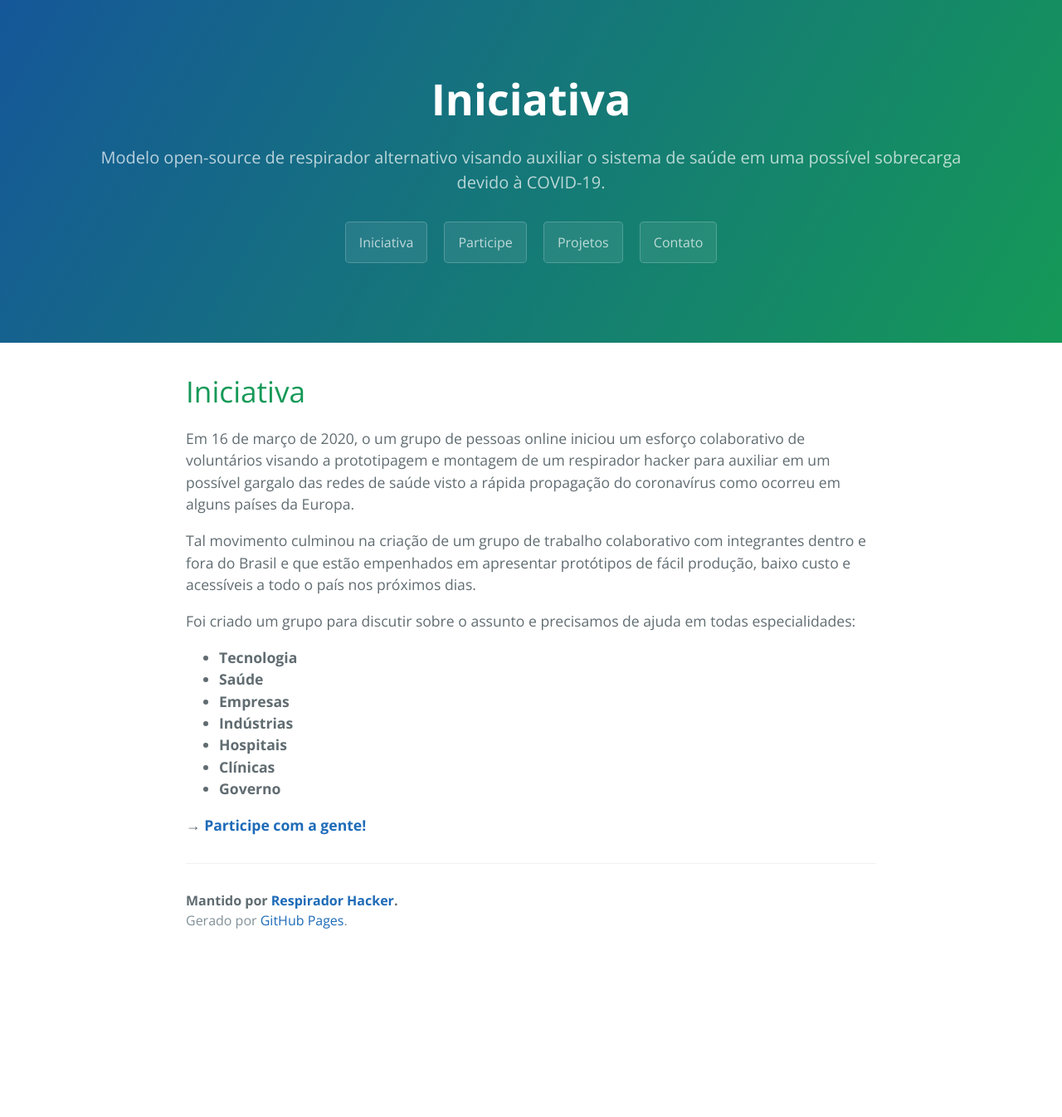
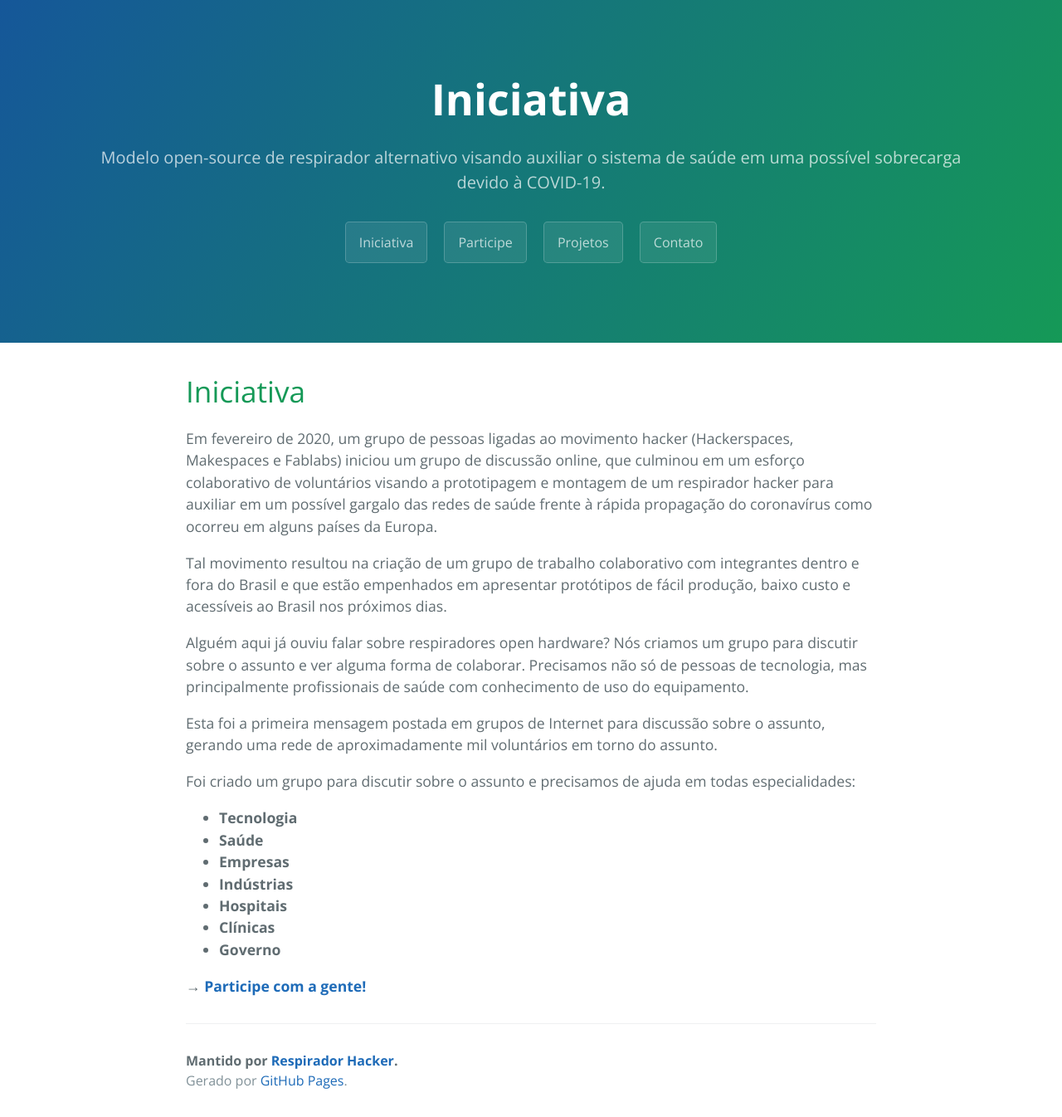
Before and after one commit to RespiradorHacker/respiradorhacker.github.io, a Jekyll site: the page built from index.md, in a window 1280 px wide. Shown: the whole page at 83% size. Built offline with Jekyll 4.4.1, drawn with Linux system fonts in a browser that asks for light colours; our own code applies the rules of GitHub Pages for plain Markdown files; before the commit the page ends 1153 px from its top, so only the background shows below that.

Commit message:
corrected text of Index

```diff
--- a/index.md
+++ b/index.md
@@ -4,9 +4,14 @@ layout: default
 
 # Iniciativa
 
-Em 16 de março de 2020, o um grupo de pessoas online iniciou um esforço colaborativo de voluntários visando a prototipagem e montagem de um respirador hacker para auxiliar em um possível gargalo das redes de saúde visto a rápida propagação do coronavírus como ocorreu em alguns países da Europa.
+Em fevereiro de 2020, um grupo de pessoas ligadas ao movimento hacker (Hackerspaces, Makespaces e Fablabs) iniciou um grupo de discussão online, que culminou em um esforço colaborativo de voluntários visando a prototipagem e montagem de um respirador hacker para auxiliar em um possível gargalo das redes de saúde frente à rápida propagação do coronavírus como ocorreu em alguns países da Europa.
 
-Tal movimento culminou na criação de um grupo de trabalho colaborativo com integrantes dentro e fora do Brasil e que estão empenhados em apresentar protótipos de fácil produção, baixo custo e acessíveis a todo o país nos próximos dias.
+Tal movimento resultou na criação de um grupo de trabalho colaborativo com integrantes dentro e fora do Brasil e que estão empenhados em apresentar protótipos de fácil produção, baixo custo e acessíveis ao Brasil nos próximos dias.
+
+Alguém aqui já ouviu falar sobre respiradores open hardware?
+Nós criamos um grupo para discutir sobre o assunto e ver alguma forma de colaborar. Precisamos não só de pessoas de tecnologia, mas principalmente profissionais de saúde com conhecimento de uso do equipamento.
+
+Esta foi a primeira mensagem postada em grupos de Internet para discussão sobre o assunto, gerando uma rede de aproximadamente mil voluntários em torno do assunto.
 
 Foi criado um grupo para discutir sobre o assunto e precisamos de ajuda em todas especialidades:
 * **Tecnologia**
```
